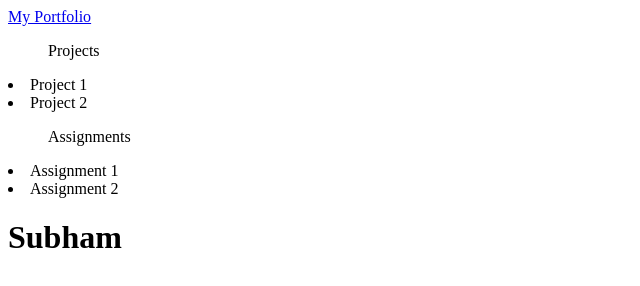
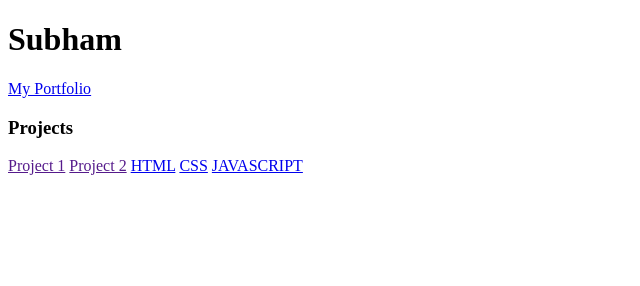
Before and after one commit to Subav11/Subav11.github.io, a plain HTML site: page index.html in a window 1280 px wide. Shown: the whole page, without its empty margins (0-640 px from the left). Drawn offline with Linux system fonts and the light colour scheme.

Commit message:
updating

```diff
--- a/index.html
+++ b/index.html
@@ -9,15 +9,15 @@
 <body>
     <!-- git config --global user.name "Subav11"
     git config --global user.email "subhamyadav7528@gmail.com" -->
+     <h1>Subham</h1>
     <a href="portfolio.html">My Portfolio</a>
 
-    <ul>Projects</ul>
-    <li>Project 1</li>
-    <li>Project 2</li>
+    <h3>Projects</h3>
+    <a href="">Project 1</a>
+    <a href="">Project 2</a>
 
-    <ul>Assignments</ul>
-    <li>Assignment 1</li>
-    <li>Assignment 2</li>
-    <h1>Subham</h1>
+    <a href="HTML/index.html">HTML</a>
+    <a href="CSS/index.css">CSS</a>
+    <a href="JAVASCRIPT/index.js">JAVASCRIPT</a>
 </body>
 </html>
```
Also changed, not shown: HTML/index.html (added, +11 -0 lines), CSS/index.css (added), JAVASCRIPT/index.js (added).
